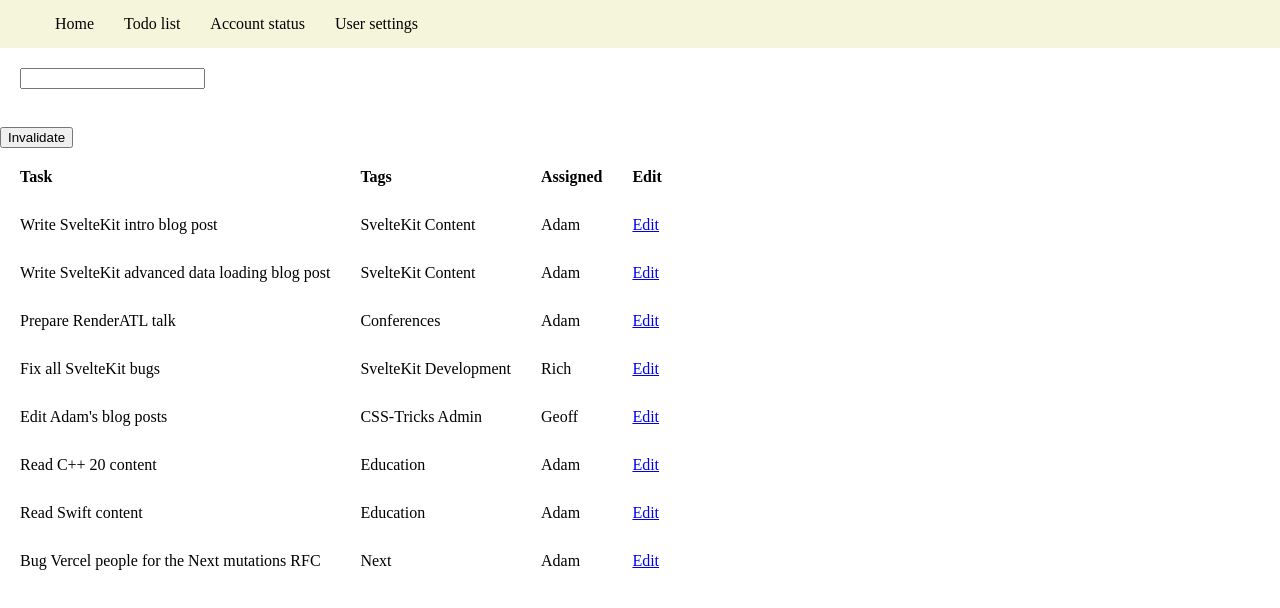
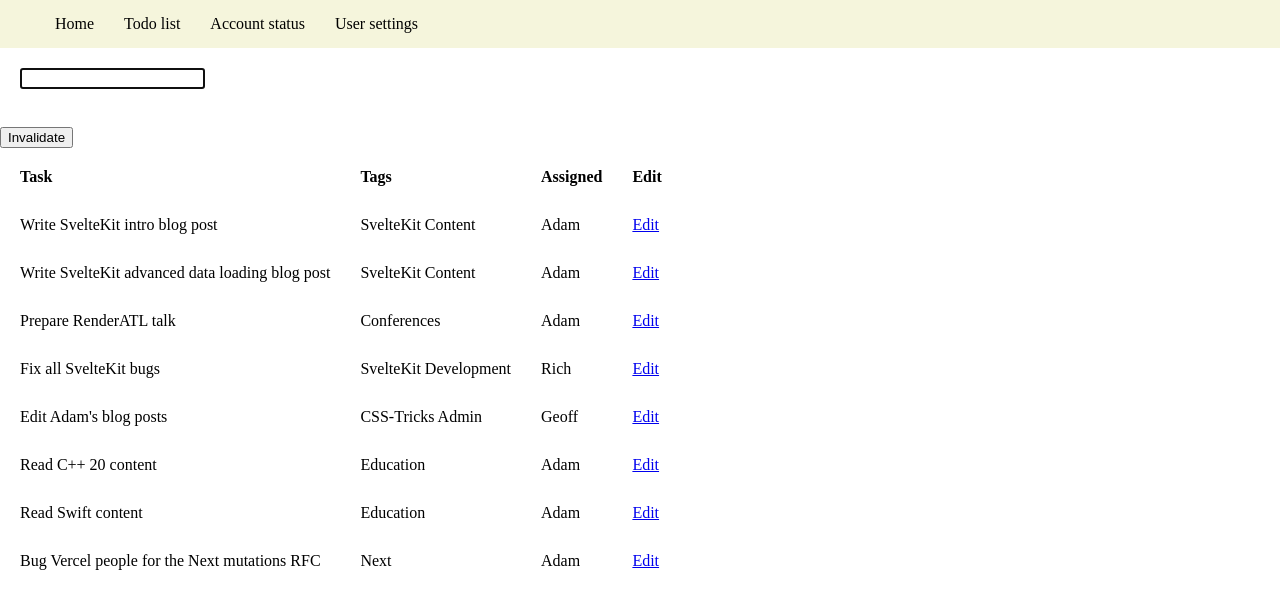
Before and after one commit to arackaf/sveltekit-blog-2-caching, a SvelteKit app: page /list in a window 1280 px wide. Shown: the top 608 px of the page. Built offline with nearby package versions, Linux system fonts and the light colour scheme.

Commit message:
Add autofocus

```diff
--- a/src/routes/(todo-management)/list/+page.svelte
+++ b/src/routes/(todo-management)/list/+page.svelte
@@ -10,7 +10,7 @@
 
 <div class="search-form">
 	<form action="/list">
-		<input name="search" />
+		<input autofocus name="search" />
 	</form>
 </div>
 
```
